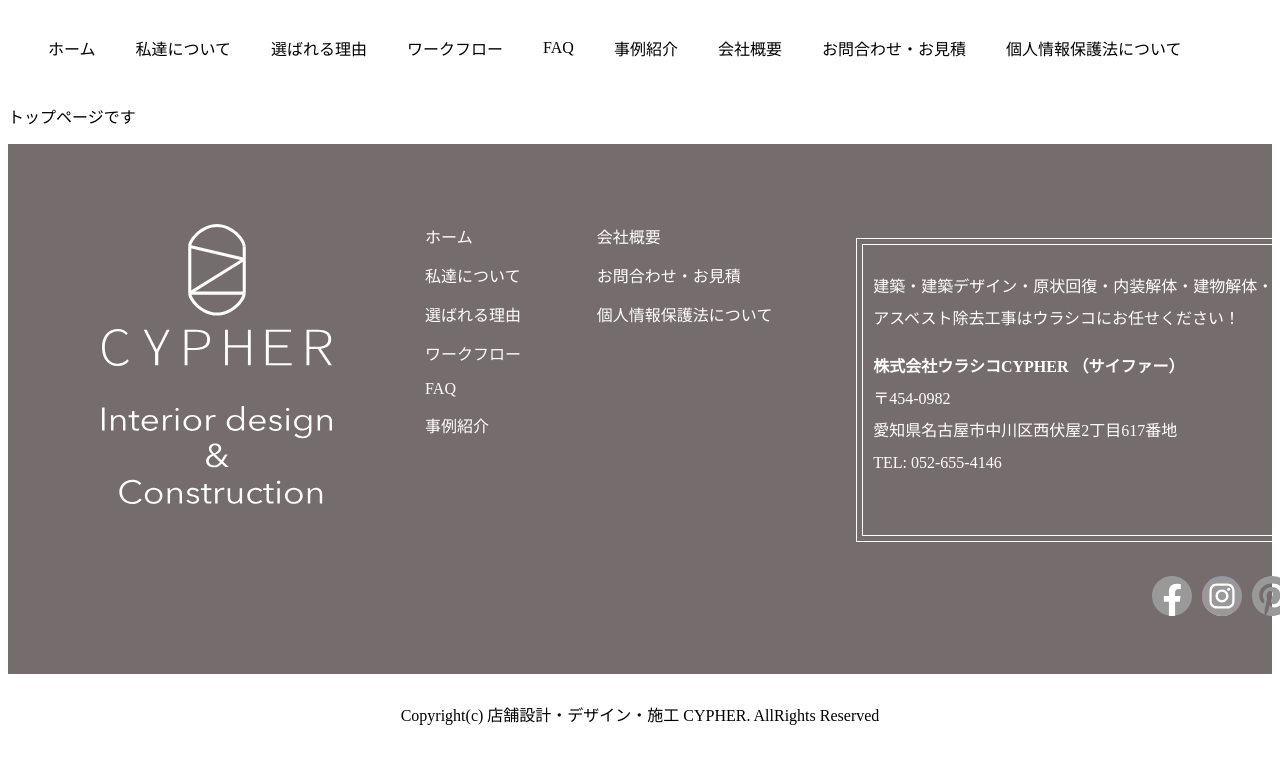
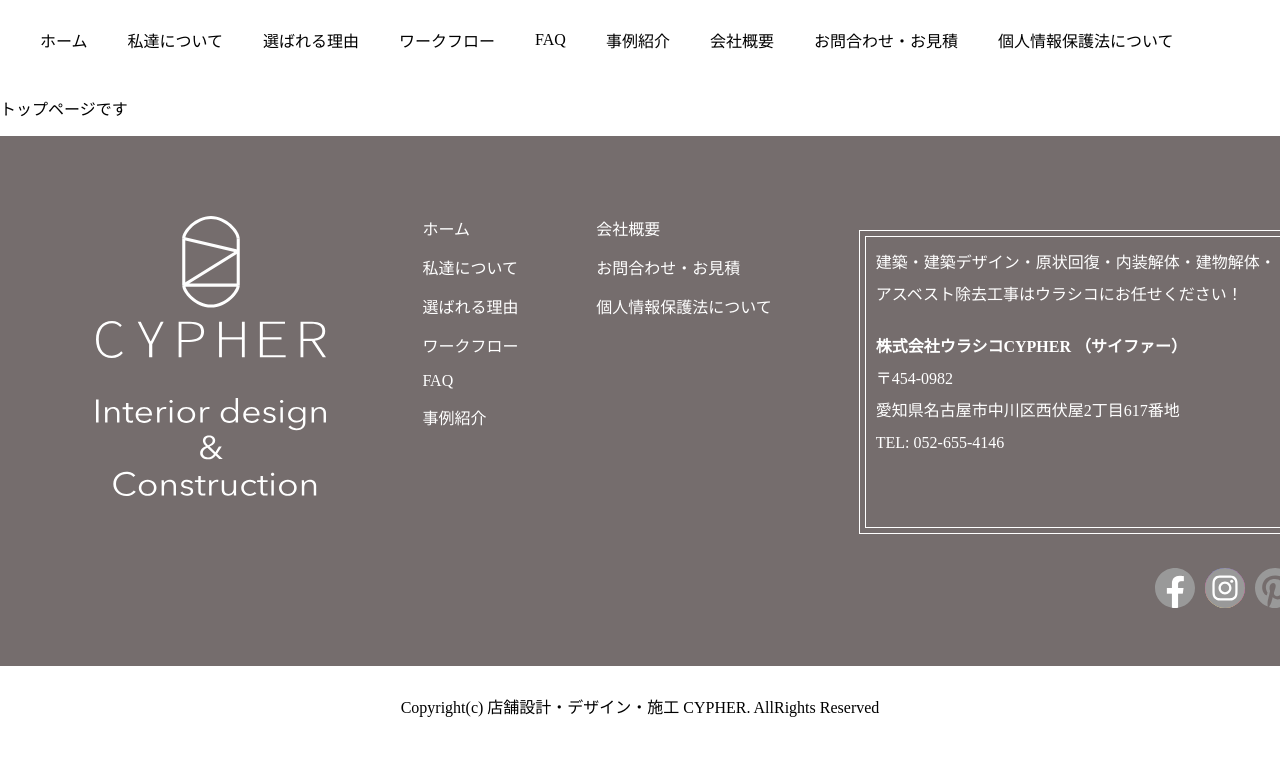
Before and after one commit to maeda-kaoru/ratrun-middle-maeda, a Nuxt app in the folder ratrun-middle/: page / in a window 1280 px wide. Shown: the top 764 px of the page. Built offline with nearby package versions, Linux system fonts and the light colour scheme.

Commit message:
4/13 footer修正済み

```diff
--- /dev/null
+++ b/ratrun-middle/assets/scss/reset.css
@@ -0,0 +1,3 @@
+body {
+    margin: 0;
+    }
--- a/ratrun-middle/components/organisms/AppFooter/AppFooter.vue
+++ b/ratrun-middle/components/organisms/AppFooter/AppFooter.vue
@@ -22,17 +22,15 @@
       </div>
       <div class="footer-right">
         <div class="address">
-          <p>
+          <p class="pd-20">
             建築・建築デザイン・原状回復・内装解体・建物解体・アスベスト除去工事はウラシコにお任せください！
           </p>
-          <p>
+          <p class="sp-pd-20">
             <b>株式会社ウラシコ<br class="sp-br" />CYPHER （サイファー）</b>
-            <!-- <div class="space"></div> -->
-            <br />〒454-0982
-            <br />愛知県名古屋市中川区西伏屋2丁目617番地
-            <!-- <div class="space"></div> -->
-            <br />TEL: 052-655-4146
           </p>
+          <p class="margin-0">〒454-0982</p>
+          <p class="sp-pd-20">愛知県名古屋市中川区西伏屋2丁目617番地</p>
+          <p>TEL: 052-655-4146</p>
         </div>
         <div class="icon">
           <img src="../../../assets/img/icon-facebook.svg" />
@@ -166,7 +164,7 @@ footer {
   margin: 20px;
 
   @include tablet {
-    width: 80%;
+    width: 75%;
     height: 350px;
     padding: 20px;
     outline: none;
@@ -175,16 +173,18 @@ footer {
   }
   p {
     line-height: 2em;
+    margin: 0px;
+  }
+}
+.pd-20 {
+  padding-bottom: 20px;
+}
+.sp-pd-20 {
+  @include tablet {
+    padding-bottom: 20px;
   }
 }
 .sp-br {
-  display: none;
-  @include tablet {
-    display: block;
-  }
-}
-
-.space {
   display: none;
   @include tablet {
     display: block;
@@ -219,11 +219,11 @@ footer {
   display: flex;
   justify-content: center;
   align-items: center;
-  @include tablet{
-    // padding: 20px;
-    height: 150px;
+  @include tablet {
+    height: 120px;
+    p {
+      padding: 0 40px 0 40px;
+    }
   }
-
 }
-
 </style>
--- a/ratrun-middle/nuxt.config.js
+++ b/ratrun-middle/nuxt.config.js
@@ -1,6 +1,6 @@
 export default defineNuxtConfig({
   ssr: false,
-
+  css: ["@/assets/scss/reset.css"],
   vite: {
     css: {
       preprocessorOptions: {
```
